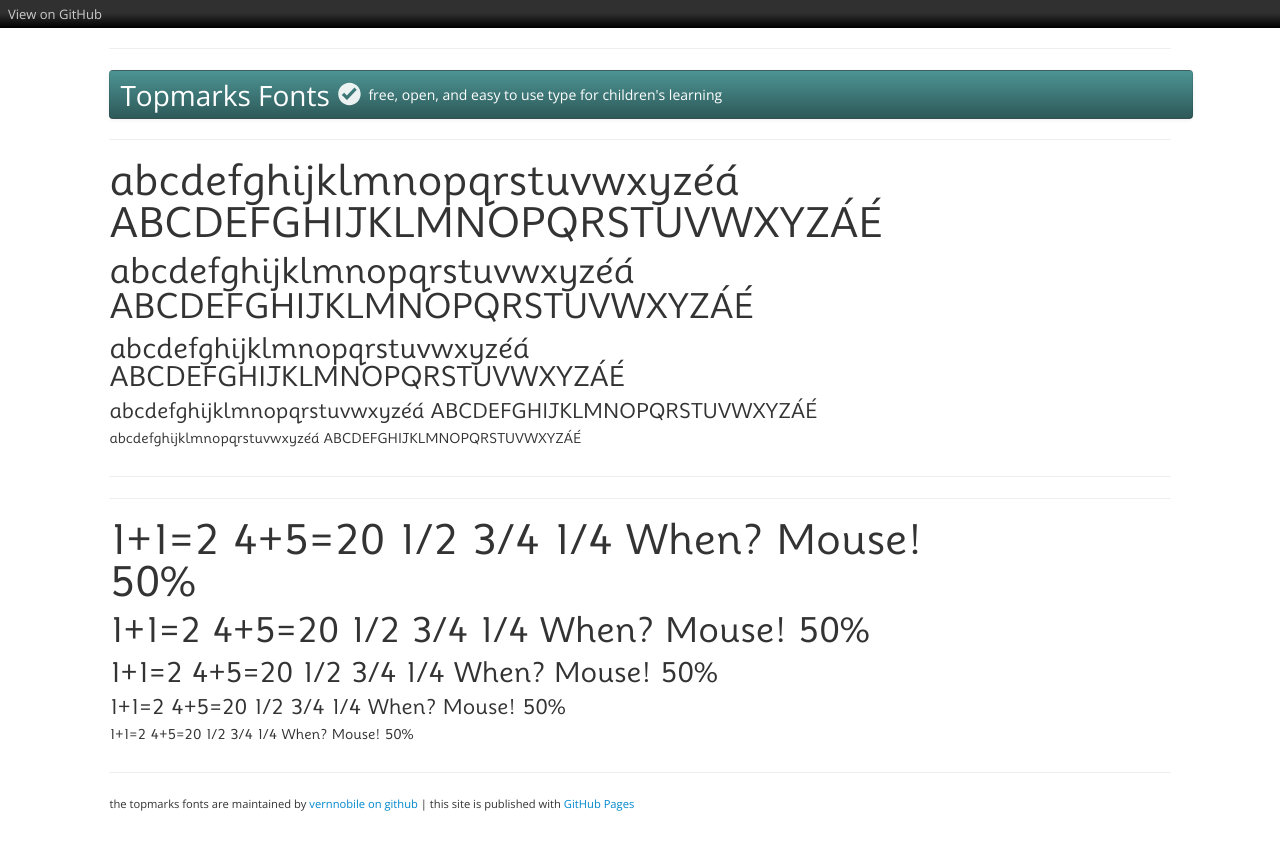
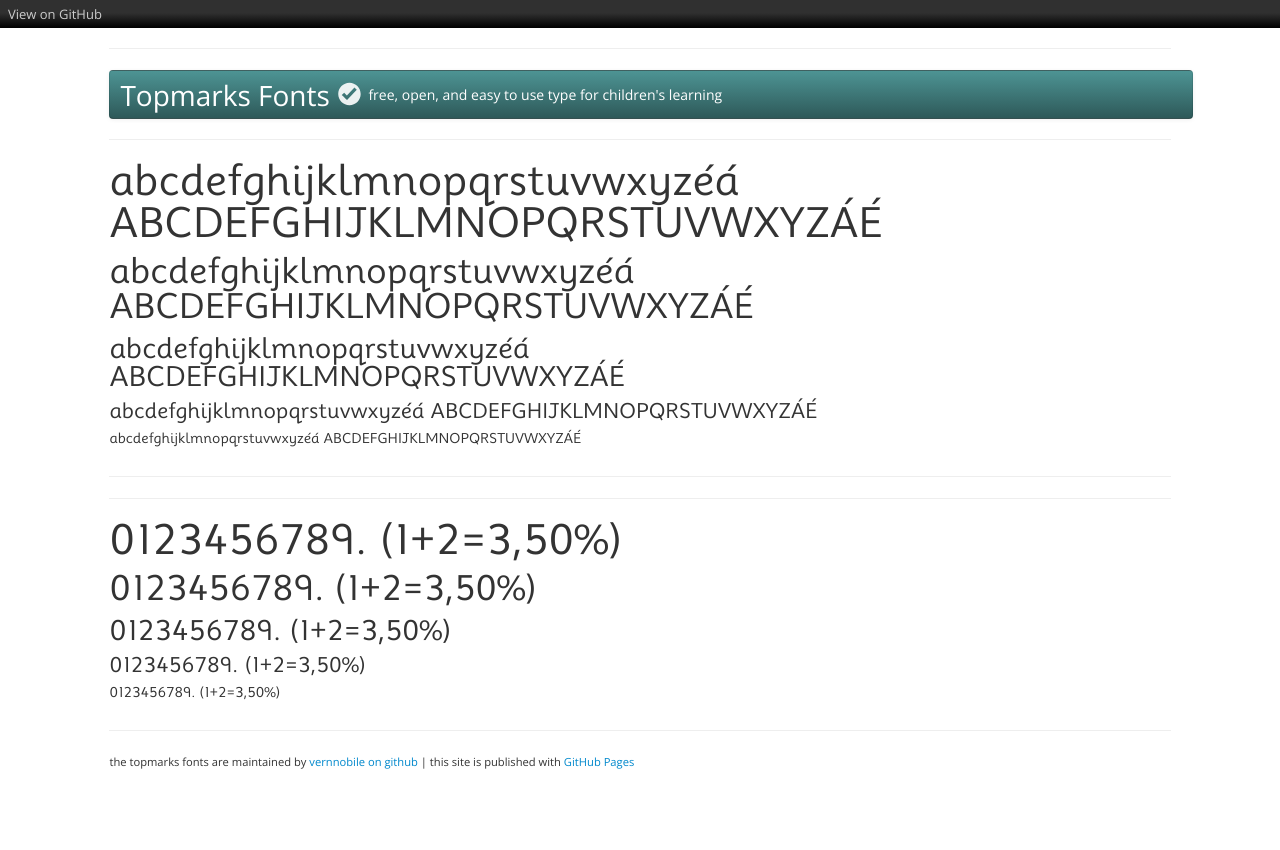
Before and after one commit to vernnobile/topmarks, a Jekyll site: the page built from testing.html, in a window 1280 px wide. Shown: the top 850 px of the page. Built offline with Jekyll 4.4.1, drawn with Linux system fonts in a browser that asks for light colours.

Commit message:
Update test2.html

```diff
--- a/_includes/test2.html
+++ b/_includes/test2.html
@@ -2,19 +2,18 @@
 <div class="row-fluid">
 <div class="span10">
 <p class='fracs' style="font-family:'topmarksbook'; font-size:3em; line-height:1em;">
-1+1=2 4+5=20 1/2 3/4 1/4 When? Mouse! 50%
-</p>
+0123456789. (1+2=3,50%)</p>
 <p style="font-family:'topmarksbook'; font-size:2.5em;line-height:1em;">
-1+1=2 4+5=20 1/2 3/4 1/4 When? Mouse! 50%
+0123456789. (1+2=3,50%)</p>
 </p>
 <p style="font-family:'topmarksbook'; font-size:2em;line-height:1em;">
-1+1=2 4+5=20 1/2 3/4 1/4 When? Mouse! 50%
+0123456789. (1+2=3,50%)</p>
 </p>
 <p style="font-family:'topmarksbook'; font-size:1.5em;line-height:1em;">
-1+1=2 4+5=20 1/2 3/4 1/4 When? Mouse! 50%
+0123456789. (1+2=3,50%)</p>
 </p>
 <p style="font-family:'topmarksbook'; font-size:1em;line-height:1em;">
-1+1=2 4+5=20 1/2 3/4 1/4 When? Mouse! 50%
+0123456789. (1+2=3,50%)</p>
 </p>
 </div>
 </div>
```
